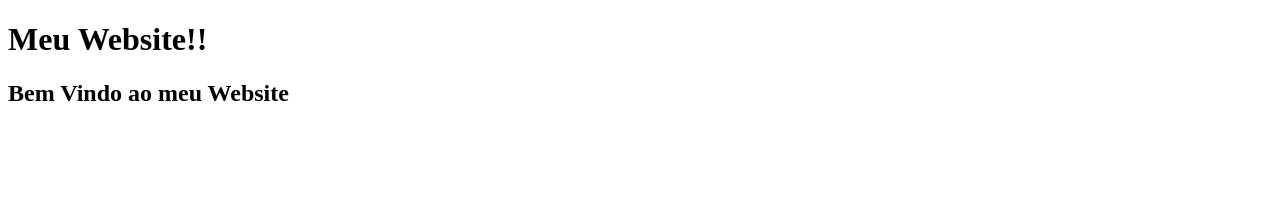
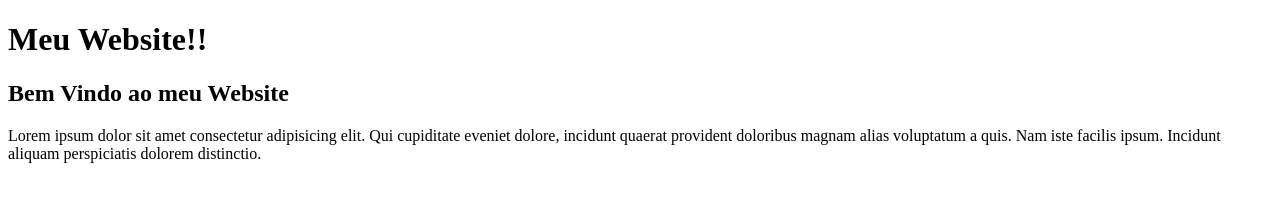
Before and after one commit to erickcastilho/projeto-git, a plain HTML site: page index.html in a window 1280 px wide. Drawn offline with Linux system fonts and the light colour scheme.

Commit message:
adicionado parágrafo!!

```diff
--- a/index.html
+++ b/index.html
@@ -8,5 +8,6 @@
 <body>
       <h1>Meu Website!! </h1>
       <h2> Bem  Vindo ao meu Website</h2>
+      <p>Lorem ipsum dolor sit amet consectetur adipisicing elit. Qui cupiditate eveniet dolore, incidunt quaerat provident doloribus magnam alias voluptatum a quis. Nam iste facilis ipsum. Incidunt aliquam perspiciatis dolorem distinctio.</p>
 </body>
 </html>
```
